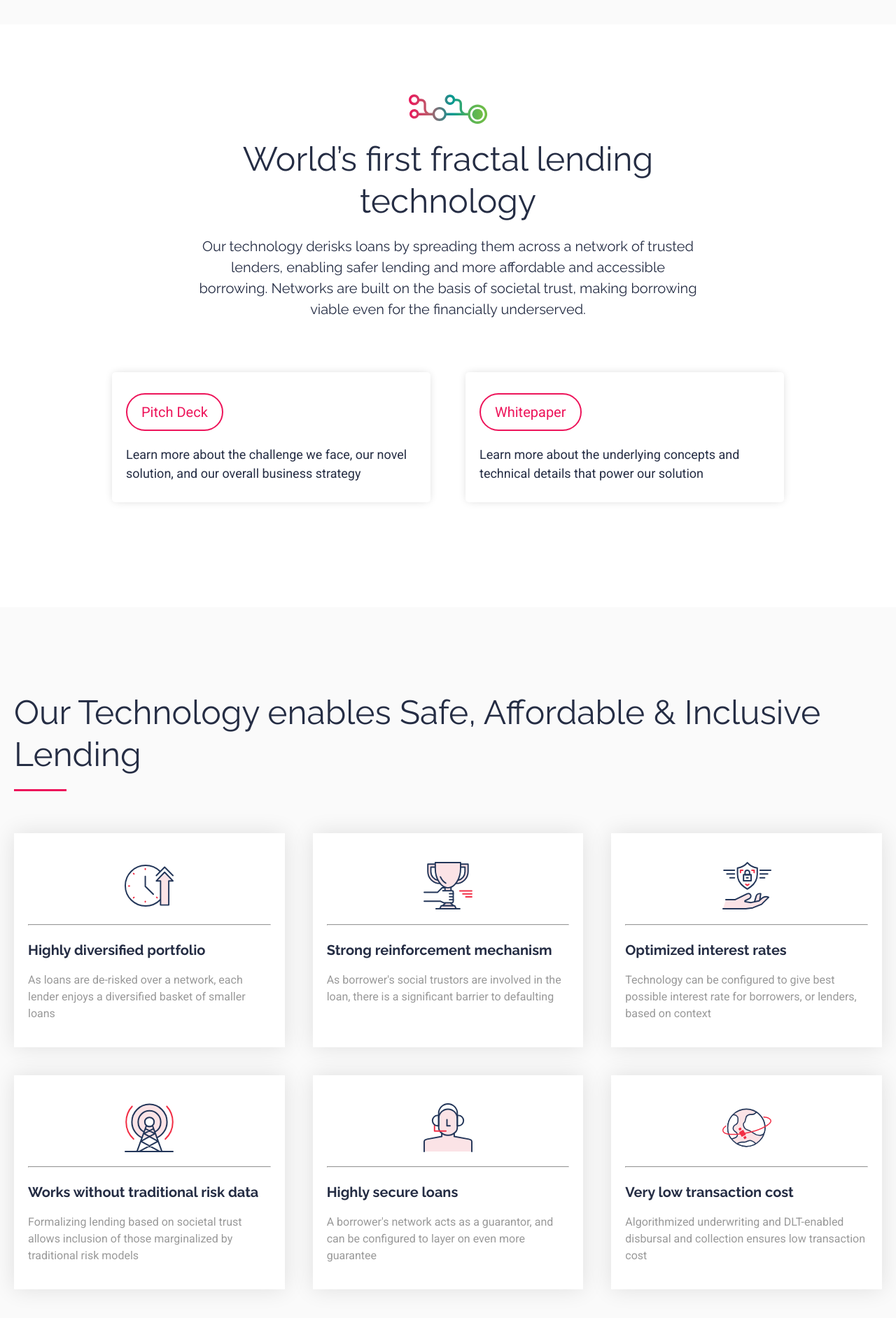
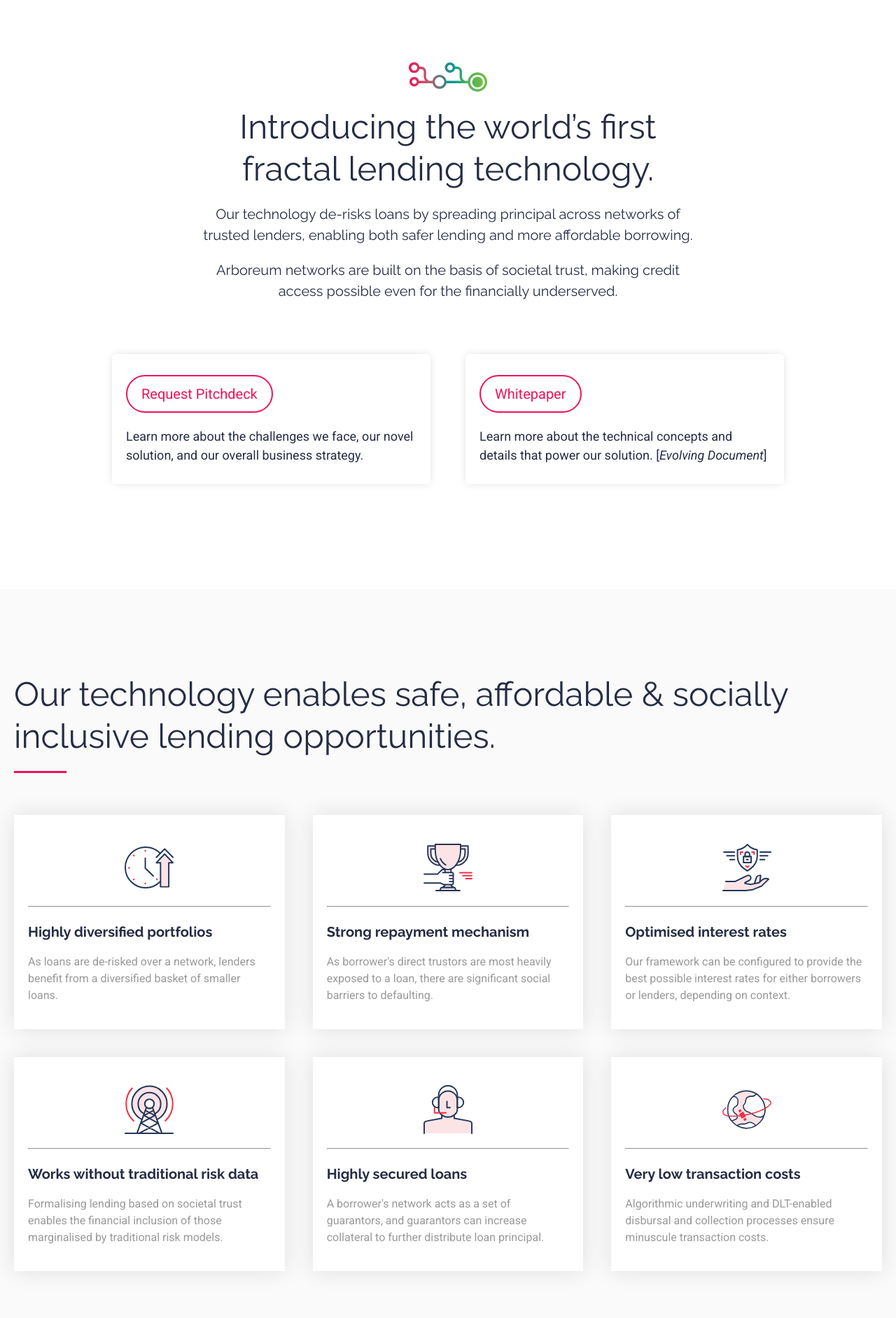
Before and after one commit to mustafasaifee42/arboreum, a React (Create React App) app: page / in a window 1280 px wide. Shown: the part 880-2764 px from the top of the page at 70% size. Built offline with nearby package versions, Linux system fonts and the light colour scheme.

Commit message:
Polished up, near ready for launch

```diff
--- a/src/Features/assets/data/copy.json
+++ b/src/Features/assets/data/copy.json
@@ -1,31 +1,31 @@
 [{
-    "title": "Highly diversified portfolio",
-    "description": "As loans are de-risked over a network, each lender enjoys a diversified basket of smaller loans",
+    "title": "Highly diversified portfolios",
+    "description": "As loans are de-risked over a network, lenders benefit from a diversified basket of smaller loans.",
     "icon": "./assets/imgs/featureIcons/feature1.svg"
   },
   {
-    "title": "Strong reinforcement mechanism",
-    "description": "As borrower's social trustors are involved in the loan, there is a significant barrier to defaulting",
+    "title": "Strong repayment mechanism",
+    "description": "As borrower's direct trustors are most heavily exposed to a loan, there are significant social barriers to defaulting.",
     "icon": "./assets/imgs/featureIcons/feature2.svg"
   },
   {
-    "title": "Optimized interest rates",
-    "description": "Technology can be configured to give best possible interest rate for borrowers, or lenders, based on context",
+    "title": "Optimised interest rates",
+    "description": "Our framework can be configured to provide the best possible interest rates for either borrowers or lenders, depending on context.",
     "icon": "./assets/imgs/featureIcons/feature3.svg"
   },
   {
     "title": "Works without traditional risk data",
-    "description": "Formalizing lending based on societal trust allows inclusion of those marginalized by traditional risk models",
+    "description": "Formalising lending based on societal trust enables the financial inclusion of those marginalised by traditional risk models.",
     "icon": "./assets/imgs/featureIcons/feature4.svg"
   },
   {
-    "title": "Highly secure loans",
-    "description": "A borrower's network acts as a guarantor, and can be configured to layer on even more guarantee",
+    "title": "Highly secured loans",
+    "description": "A borrower's network acts as a set of guarantors, and guarantors can increase collateral to further distribute loan principal.",
     "icon": "./assets/imgs/featureIcons/feature5.svg"
   },
   {
-    "title": "Very low transaction cost",
-    "description": "Algorithmized underwriting and DLT-enabled disbursal and collection ensures low transaction cost",
+    "title": "Very low transaction costs",
+    "description": "Algorithmic underwriting and DLT-enabled disbursal and collection processes ensure minuscule transaction costs.",
     "icon": "./assets/imgs/featureIcons/feature6.svg"
   }
 ]
--- a/src/Features/index.tsx
+++ b/src/Features/index.tsx
@@ -56,7 +56,7 @@ const Map: React.FunctionComponent<{}> = () => {
       <DivContainer>
         <TitleContainer>
           <h1>
-            Our Technology enables Safe, Affordable {"&"} Inclusive Lending
+            Our technology enables safe, affordable {"&"} socially inclusive lending opportunities.
           </h1>
           <TitleOutline />
         </TitleContainer>
--- a/src/Footer/index.tsx
+++ b/src/Footer/index.tsx
@@ -96,10 +96,10 @@ const Map: React.FunctionComponent<{}> = () => {
   return (
     <AppFooter>
       <DivContainer>
-        <H2>Ready to partner with us</H2>
+        <H2>Ready to partner with us?</H2>
         <H3>Get in touch to find out how we can help you.</H3>
         <a
-          href="mailto:gaurav@arboreum.dev"
+          href="mailto:enquiries@arboreum.dev"
           target="_blank"
           rel="noopener noreferrer"
         >
--- a/src/Header/index.tsx
+++ b/src/Header/index.tsx
@@ -88,7 +88,7 @@ const Map: React.FunctionComponent<{}> = () => {
           </Link>
         </NavContainer>
         <a
-          href="mailto:gaurav@arboreum.dev"
+          href="mailto:enquiries@arboreum.dev"
           target="_blank"
           rel="noopener noreferrer"
         >
--- a/src/Partnership/assets/data/copy.json
+++ b/src/Partnership/assets/data/copy.json
@@ -1,16 +1,16 @@
 [{
-        "title": "Build guarantor networks",
-        "description": "Provide safer, larger loans by building networks that act as guarantor for borrowers",
+        "title": "Guarantor Networks",
+        "description": "Provide safer, larger institutional loans by building networks that act as guarantors for borrowers.",
         "image": "./assets/imgs/partnershipImages/01.png"
     },
     {
-        "title": "Build co-lender networks",
-        "description": "De-risk institutional lending by building networks that fulfill part of the loan",
+        "title": "Co-lender Networks",
+        "description": "De-risk institutional lending by building networks that act as guarantors and provide partial loan principal.",
         "image": "./assets/imgs/partnershipImages/02.png"
     },
     {
-        "title": "Build independent networks",
-        "description": "Set up networks of communities that wholly lend to each other",
+        "title": "Independent Networks",
+        "description": "Set up independent networks of communities that wholly lend to and borrow from each other.",
         "image": "./assets/imgs/partnershipImages/03.png"
     }
 ]
--- a/src/Partnership/index.tsx
+++ b/src/Partnership/index.tsx
@@ -55,9 +55,14 @@ const Map: React.FunctionComponent<{}> = () => {
         <TitleContainer>
           <h1>Partnerships</h1>
           <h3>
-            We partner with lending institutions, businesses, and financial inclusion NGOs to build
-            a wide range of digitized credit inclusion products for their customers, supply chain SMEs, and employees
+            We partner with lending institutions, businesses, and financial inclusion NGOs to provide
+            a wide, customisable range of digitised credit inclusion platforms serving - for example - customers, supply chain SMEs, and employees.
           </h3>
+        </TitleContainer>
+        <TitleContainer>
+        <h3>
+          Example applications of our technology include:
+        </h3>
         </TitleContainer>
         <ContentContainer>{PartnershipsCards}</ContentContainer>
       </DivContainer>
--- a/src/ProductIntro/index.tsx
+++ b/src/ProductIntro/index.tsx
@@ -93,27 +93,28 @@ const Map: React.FunctionComponent<{}> = () => {
         <LogoImage src={Icon} alt="Fractal Lending Icon" />
       </IconConatiner>
       <TitleContainer>
-        <h1>World’s first fractal lending technology</h1>
+        <h1>Introducing the world’s first fractal lending technology.</h1>
         <h3>
-          Our technology derisks loans by spreading them
-          across a network of trusted lenders, enabling
-          safer lending and more affordable and accessible borrowing.
-          Networks are built on the basis of societal trust, making
-          borrowing viable even for the financially underserved.
+          Our technology de-risks loans by spreading principal
+          across networks of trusted lenders, enabling both
+          safer lending and more affordable borrowing.
+          <p></p>
+          Arboreum networks are built on the basis of societal trust, making
+          credit access possible even for the financially underserved.
         </h3>
       </TitleContainer>
       <CardContainer>
         <Card>
           <a
-            href="./assets/pdfFiles/PitchDeck.pdf"
+            href="mailto:enquiries@arboreum.dev"
             target="_blank"
             rel="noopener noreferrer"
           >
             <CardContent>
-              <CardTitle align="left">Pitch Deck</CardTitle>
+              <CardTitle align="left">Request Pitchdeck</CardTitle>
               <P>
-                Learn more about the challenge we face, our novel solution, and
-                our overall business strategy
+                Learn more about the challenges we face, our novel solution, and
+                our overall business strategy.
               </P>
             </CardContent>
           </a>
@@ -127,8 +128,8 @@ const Map: React.FunctionComponent<{}> = () => {
             <CardContent>
               <CardTitle align="left">Whitepaper</CardTitle>
               <P>
-                Learn more about the underlying concepts and technical details
-                that power our solution
+                Learn more about the technical concepts and details
+                that power our solution. [<i>Evolving Document</i>]
               </P>
             </CardContent>
           </a>
--- a/src/Team/assets/data/advisory.json
+++ b/src/Team/assets/data/advisory.json
@@ -1,14 +1,21 @@
 [{
-    "name": "Dr Avinash Bhardwaj",
+    "name": "Dr. Avinash Bhardwaj",
     "position": "Technical Advisor",
-    "description": "Avinash is a PhD in operations research from UC Berkeley, and is currently a faculty member at the India Institute of Technology - Bombay",
+    "description": "Avinash holds a PhD in Operations Research from UC Berkeley, and currently a faculty member at the India Institute of Technology - Bombay.",
     "photo": "./assets/imgs/AB.jpg"
   },
   {
     "name": "Shubham Sandeep",
     "position": "Commercial Advisor",
-    "description": "Shubham is a member of the 2019 Forbes 30 Under 30 cohort for Manufacturing & Industry, and the former CCO of Skytree",
+    "description": "Shubham is a member of the 2019 Forbes 30 Under 30 cohort for Manufacturing & Industry, and the former CCO of Skytree.",
     "linkedin": "https://nl.linkedin.com/in/shubham-sandeep-2980b416",
     "photo": "./assets/imgs/SS.jpg"
+  },
+  {
+    "name": "Prof. Igor Rivin",
+    "position": "Mathematics Advisor",
+    "description": "Igor holds a PhD in Mathematics from Princeton, and is a former Regius Professor of Mathematics at the University of St. Andrews and co-creator of the CCi30 cryptocurrency market index.",
+    "linkedin": "https://www.linkedin.com/in/igor-rivin-6616aa4/",
+    "photo": "./assets/imgs/IR.jpg"
   }
 ]
--- a/src/Team/assets/data/team.json
+++ b/src/Team/assets/data/team.json
@@ -1,21 +1,21 @@
 [{
     "name": "Gaurav Singhal",
     "position": "Chief Executive Officer",
-    "description": "Gaurav is a versatile data scientist, and was previously Lead Data Scientist at the United Nations World Food Programme",
+    "description": "Gaurav holds joint MSc degrees in Economics and Information Science from Michigan, and was previously the inaugural Lead Data Scientist at the United Nations World Food Programme.",
     "linkedin": "https://www.linkedin.com/in/gaurav-singhal-14311229/",
     "photo": "./assets/imgs/GS.jpg"
   },
   {
-    "name": "Dr Laurence E. Day",
+    "name": "Dr. Laurence E. Day",
     "position": "Chief Technology Officer",
-    "description": "Laurence is a Computer Science PhD from the University of Nottingham, and a software engineer specialising in functional programming and program correctness",
+    "description": "Laurence holds a PhD in Computer Science PhD from Nottingham, and was previously a risk analytics software engineer at Standard Chartered Bank specialising in functional programming.",
     "linkedin": "https://www.linkedin.com/in/laurenceday/",
     "photo": "./assets/imgs/LD.jpg"
   },
   {
     "name": "Nupur Joshi",
     "position": "Chief Operations Officer",
-    "description": "Nupur is an ex-McKinsey & Company consultant with an MBA from The Wharton School",
+    "description": "Nupur holds an MBA from Wharton, and was previously a McKinsey & Company multi-stakeholder strategy and operational transformation consultant.",
     "linkedin": "https://www.linkedin.com/in/nupur-joshi-167b6226/",
     "photo": "./assets/imgs/NJ.jpg"
   }
```
Also changed, not shown: src/Header/assets/data/sm.json (added, +11 -0 lines), src/HeroBanner/index.tsx (+2 -11 lines), src/Team/index.tsx (+4 -4 lines), public/assets/imgs/IR.jpg (added), public/assets/imgs/MR.jpg (deleted).
